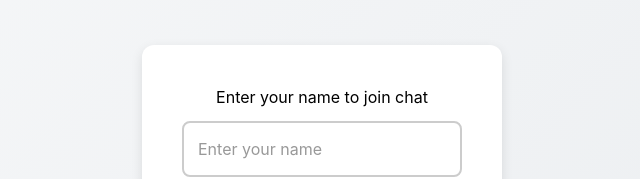
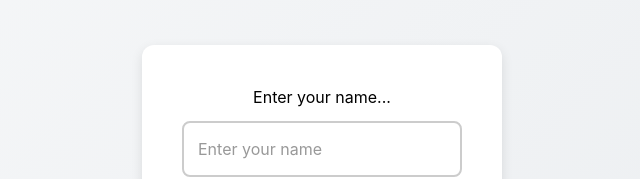
Before and after one commit to SujitDevl/chat-app, a React (Vite) app: page / in a window 1280 px wide. Shown: the part 237-416 px from the top of the page, without its empty margins (318-958 px from the left). Built offline with nearby package versions, Linux system fonts and the light colour scheme.

Commit message:
change color in chatbox

```diff
--- a/src/components/ChatBox.jsx
+++ b/src/components/ChatBox.jsx
@@ -14,7 +14,7 @@ function ChatBox({ messages, currentUser, userColors }) {
             msg.user === currentUser ? "my-message" : "other-message"
           }`}
         >
-          <strong style={{ color: userColors[msg.user] || "#000" }}>
+          <strong style={{ color: userColors[msg.user] || "#0000" }}>
             {msg.user}:
           </strong>
           <span> {msg.text} </span>
--- a/src/components/LoginForm.jsx
+++ b/src/components/LoginForm.jsx
@@ -11,7 +11,7 @@ function LoginForm({ onLogin }) {
 
   return (
     <div className="login-form">
-      <h2>Enter your name to join chat</h2>
+      <h2>Enter your name...</h2>
       <input
         type="text"
         placeholder="Enter your name"
```
